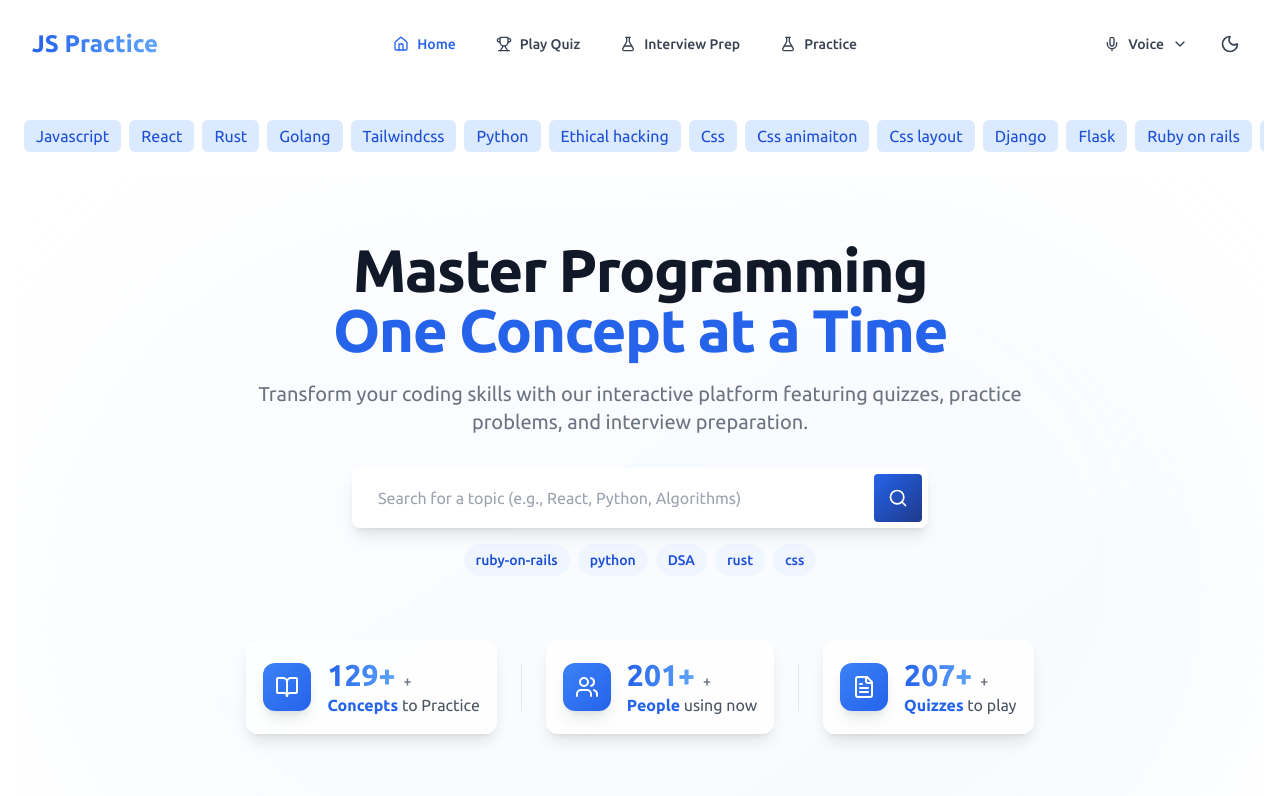
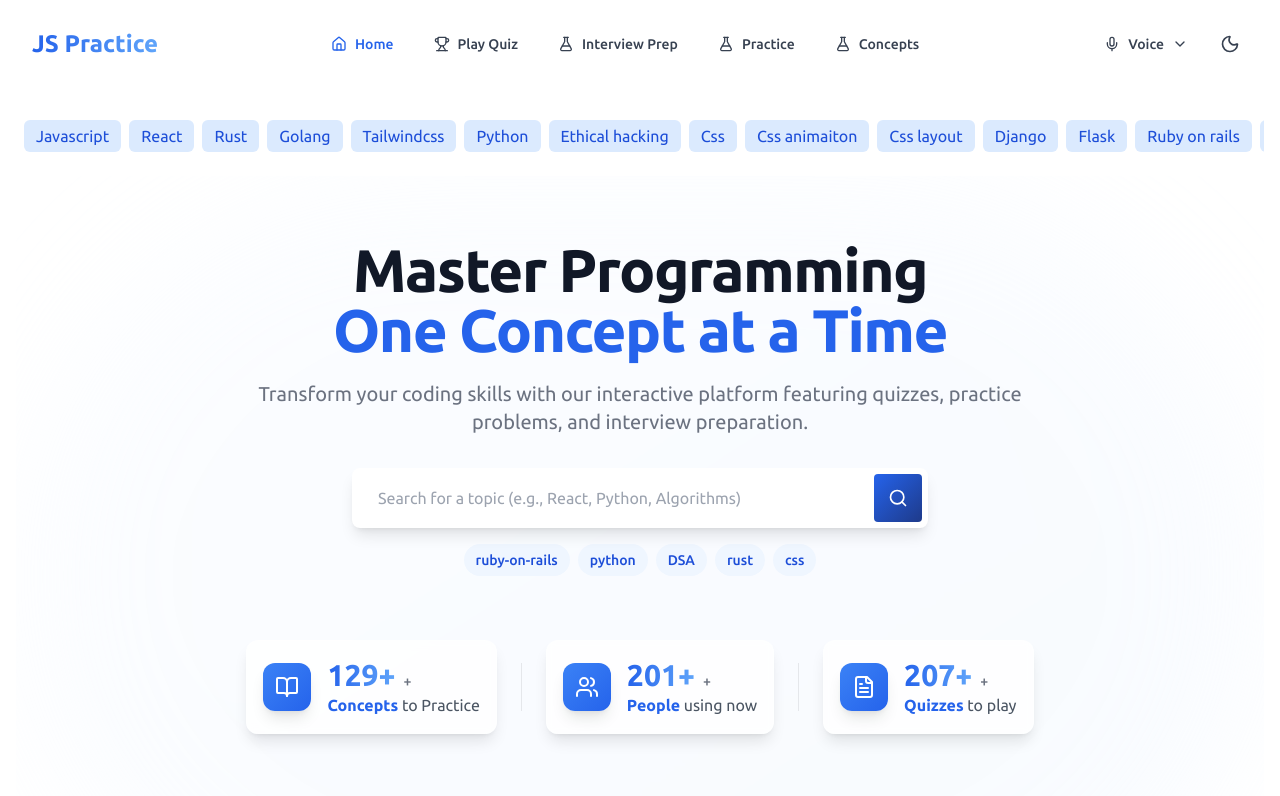
Before and after one commit to ashsajal1/js-practice-app, a React (Vite) app: page / in a window 1280 px wide. Shown: the top 796 px of the page. Built offline with nearby package versions, Linux system fonts and the light colour scheme.

Commit message:
feat: add concepts page

```diff
--- a/src/components/partials/navbar.tsx
+++ b/src/components/partials/navbar.tsx
@@ -14,6 +14,7 @@ const navItems = [
   { name: 'Play Quiz', path: '/quiz', icon: <Trophy className="h-4 w-4" /> },
   { name: 'Interview Prep', path: '/interview', icon: <FlaskConical className="h-4 w-4" /> },
   { name: 'Practice', path: '/practice', icon: <FlaskConical className="h-4 w-4" /> },
+  { name: 'Concepts', path: '/concept', icon: <FlaskConical className="h-4 w-4" /> },
 ];
 
 export default function Navbar() {
```
